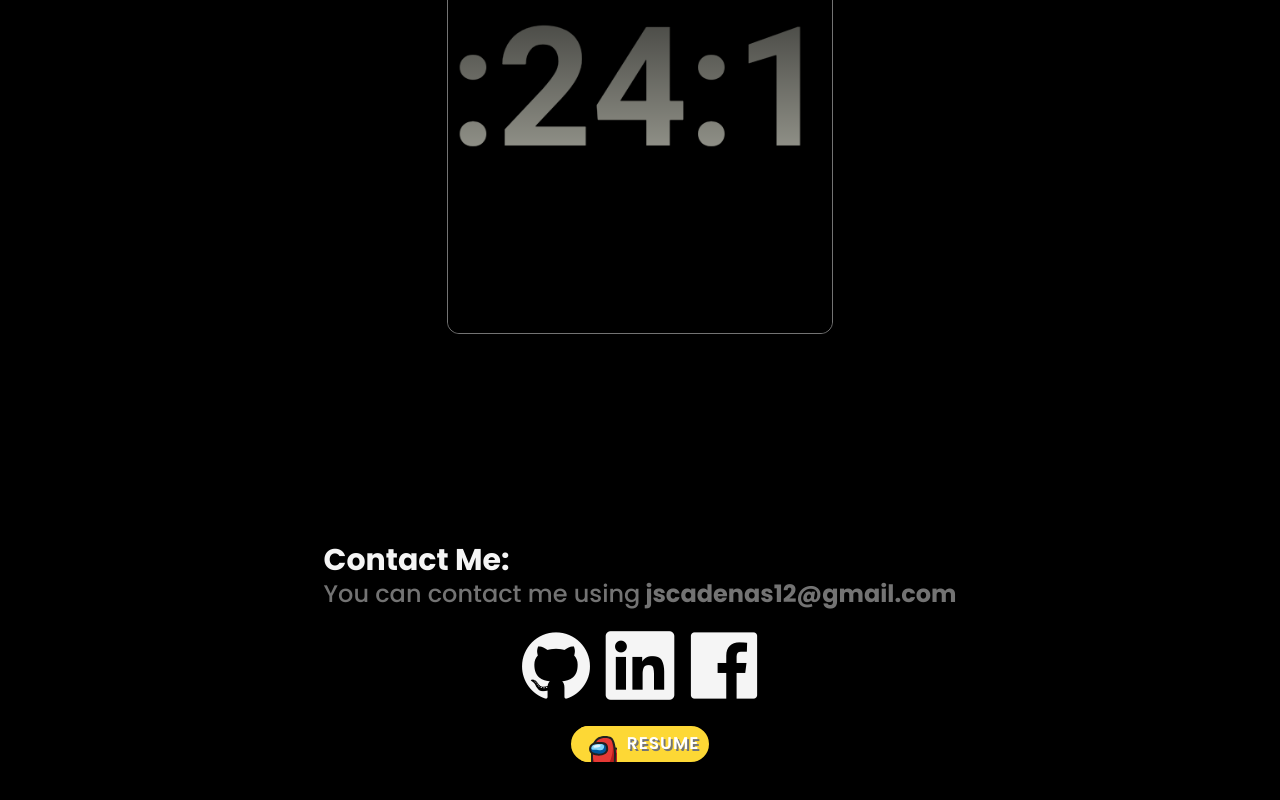
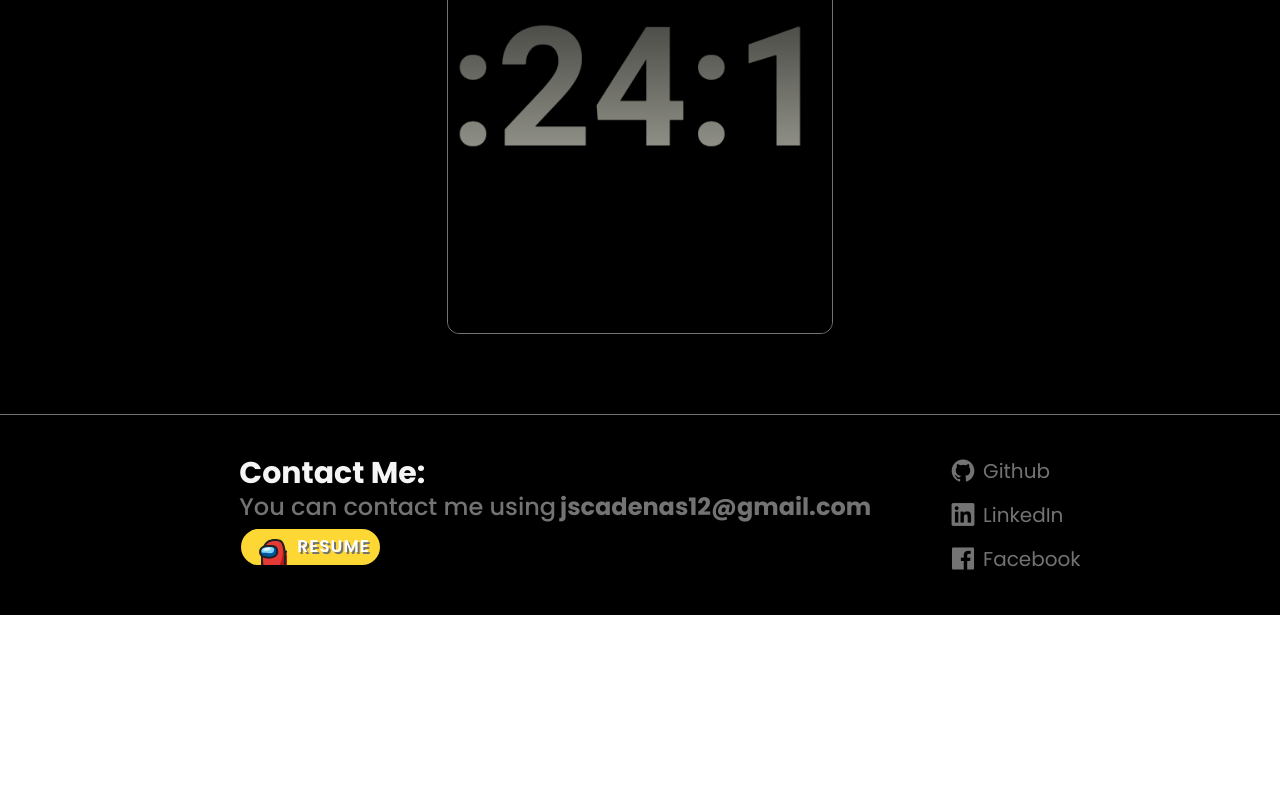
Before and after one commit to julsCadenas/portfolio-2, a React (Vite) app: page / in a window 1280 px wide. Shown: the part 2874-3674 px from the top of the page. After the commit the page ends 3489 px from the top, so only its background shows below. Built offline with nearby package versions, Linux system fonts and the light colour scheme.

Commit message:
revised contact me component, fixed class error on projects component

```diff
--- a/src/components/contact.jsx
+++ b/src/components/contact.jsx
@@ -51,25 +51,36 @@ const Contact = () => {
         startAnimation();
         copyEmailToClipboard();
     };
+
     return (
-        <footer className="text-customWhite bg-black flex flex-col justify-center items-center py-32" id="contact">
-            <section className='flex flex-col px-10'>
+        <footer className="text-customWhite bg-black flex flex-col md:flex-row justify-center py-10 border-t-[1px] border-customGray pl-5 md:pl-0" id="contact">
+            <section className='flex flex-col px-5 md:px-10 text-left'>
                 <p className='font-bold text-2xl md:text-3xl'>Contact Me:</p>
-                <p className='font-medium text-xl md:text-2xl text-customGray'>You can contact me using
-                <BootstrapTooltip title="Click to copy">
-                    <span className="cursor-pointer hover:text-customWhite transition-colors" onClick={handleNameClick}><strong> {displayText || originalText}</strong></span>
-                </BootstrapTooltip>
+                <p className='font-medium text-xl md:text-2xl text-customGray mt-3 md:mt-0'>
+                    You can contact me using
+                    <BootstrapTooltip title="Click to copy">
+                        <span className="cursor-pointer hover:text-customWhite transition-colors ml-1" onClick={handleNameClick}><strong>{displayText || originalText}</strong></span>
+                    </BootstrapTooltip>
                 </p>
-            </section>
-            <section className="flex flex-col items-center mt-5 space-y-4">
-                <div className="text-customWhite flex gap-3 text-7xl">
-                    <a title="my github" className="hover:scale-125 transition-transform" href="https://github.com/julsCadenas"><i className="devicon-github-original "></i></a>
-                    <a title="my linkedin" className="hover:scale-125 transition-transform" href="https://www.linkedin.com/in/julian-cadenas/"><i className="devicon-linkedin-plain "></i></a>
-                    <a title="my facebook" className="hover:scale-125 transition-transform" href="https://www.facebook.com/jscdns/"><i className="devicon-facebook-plain "></i></a>
-                </div>
-                <a href={resume} download='Julian-Sebastian-Cadenas-Resume.pdf'>
+                <a href={resume} download='Julian-Sebastian-Cadenas-Resume.pdf' className="mt-1">
                     <Amongus />
                 </a>
+            </section>
+            <section className="flex flex-col mt-8 md:mt-0 md:ml-10 space-y-4 pl-5 md:pl-0">
+                <div className="text-customGray flex flex-col gap-3 text-xl">
+                    <a title="my github" className="hover:text-customWhite transition-colors flex items-center" href="https://github.com/julsCadenas">
+                        <i className="devicon-github-original text-2xl"></i>
+                        <span className="ml-2">Github</span>
+                    </a>
+                    <a title="my linkedin" className="hover:text-customWhite transition-colors flex items-center" href="https://www.linkedin.com/in/julian-cadenas/">
+                        <i className="devicon-linkedin-plain text-2xl"></i>
+                        <span className="ml-2">LinkedIn</span>
+                    </a>
+                    <a title="my facebook" className="hover:text-customWhite transition-colors flex items-center" href="https://www.facebook.com/jscdns/">
+                        <i className="devicon-facebook-plain text-2xl"></i>
+                        <span className="ml-2">Facebook</span>
+                    </a>
+                </div>
             </section>
         </footer>
     );
--- a/src/components/projects.jsx
+++ b/src/components/projects.jsx
@@ -76,12 +76,12 @@ const Projects = () => {
                             <p className='text-3xl font-semibold text-customWhite'>{project.title}</p>
                             <section className='text-lg opacity-0 group-hover:opacity-100 transition-opacity flex flex-row mt-2'>
                                 <a href={project.repoLink} className='hover:text-customGray transition-colors pr-3 flex items-center gap-2' >
-                                    <i class="devicon-github-original text-2xl"></i>
+                                    <i className="devicon-github-original text-2xl"></i>
                                     Source Code
                                 </a>
                                 { project.link &&
                                 <a href={project.link} className='hover:text-customGray transition-colors border-l-2 pl-3 flex items-center gap-2' >
-                                    <span class="material-symbols-outlined">open_in_new</span>
+                                    <span className="material-symbols-outlined">open_in_new</span>
                                     Open Website
                                 </a>
                                 }
```
